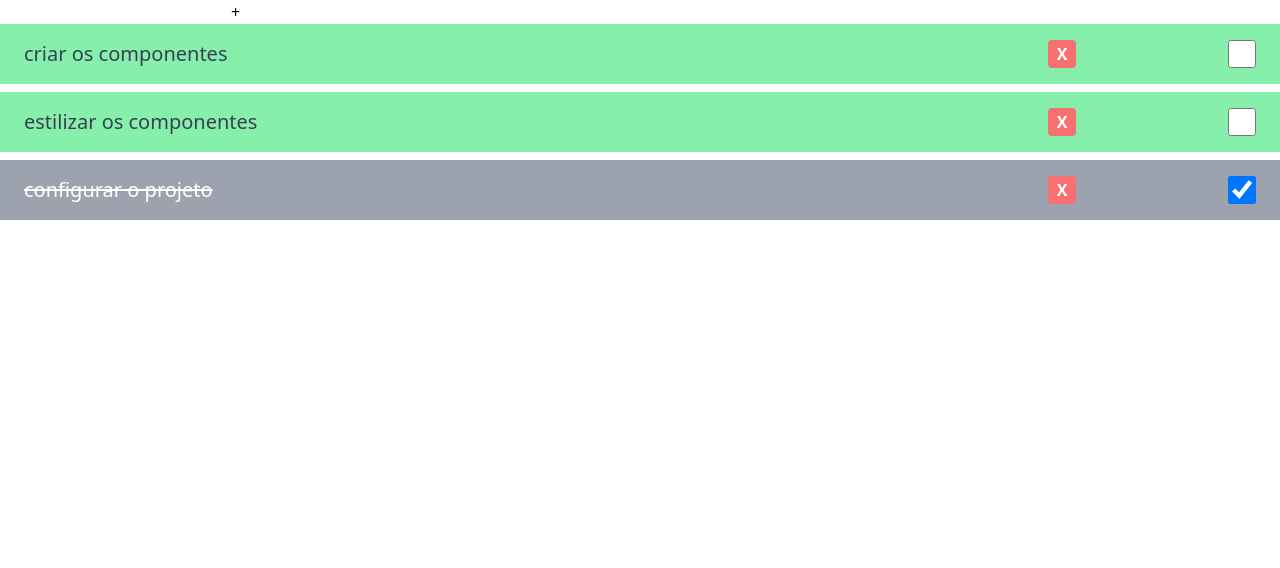
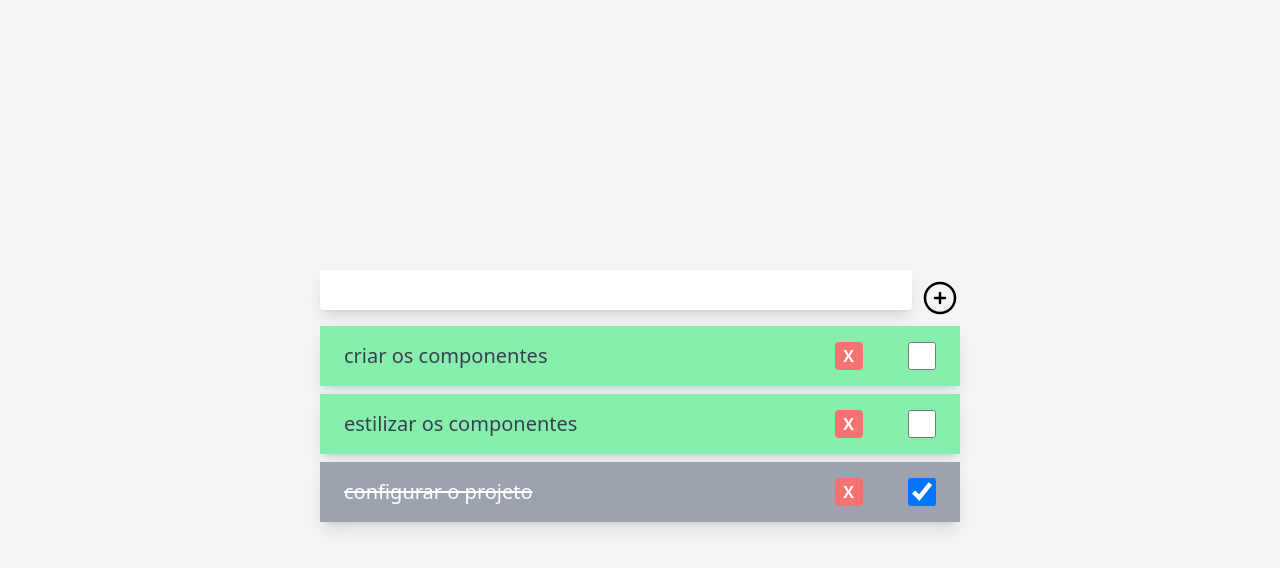
Before and after one commit to devAlexSilva/todo-tailwind, a React (Vite) app: page / in a window 1280 px wide. Shown: the top 568 px of the page. Built offline with nearby package versions, Linux system fonts and the light colour scheme.

Commit message:
style: add style to todo

```diff
--- a/src/App.tsx
+++ b/src/App.tsx
@@ -3,9 +3,9 @@ import { Todo } from "./components/todo"
 function App() {
 
   return (
-    <>
+    <div className="h-screen flex justify-center items-center bg-gray-100">
     <Todo />
-    </>
+    </div>
   )
 }
 
--- a/src/components/addTodo/index.tsx
+++ b/src/components/addTodo/index.tsx
@@ -1,4 +1,4 @@
-import { PropsAddTodo } from "../../types"
+import { PropsAddTodo } from '../../types'
 
 export const AddTodo = ({
   handleSubmitTodo,
@@ -6,15 +6,29 @@ export const AddTodo = ({
   task,
 }: PropsAddTodo) => {
   return (
-    <form onSubmit={handleSubmitTodo}>
+    <form onSubmit={handleSubmitTodo} className="flex justify-between w-full">
       <input
         type="text"
         name="test"
+        className="flex-1 rounded shadow-lg p-2 tex-gray-dark mr-2 mb-4"
         value={task}
         onChange={e => handleChangeInput(e)}
       />
       <button type="submit" aria-label="add to todo">
-        +
+        <svg
+          xmlns="http://www.w3.org/2000/svg"
+          fill="none"
+          viewBox="0 0 24 24"
+          stroke-width="1.5"
+          stroke="currentColor"
+          className="w-10 h-10"
+        >
+          <path
+            stroke-linecap="round"
+            stroke-linejoin="round"
+            d="M12 9v6m3-3H9m12 0a9 9 0 11-18 0 9 9 0 0118 0z"
+          />
+        </svg>
       </button>
     </form>
   )
--- a/src/components/row/index.tsx
+++ b/src/components/row/index.tsx
@@ -11,7 +11,7 @@ export const Row = (props: Todo) => {
   return (
     <article
       className={`
-    flex w-full p-4 mb-2 justify-between items-center
+    flex w-full min-w-full shadow-lg p-4 mb-2 justify-between items-center
     ${isCompleted ? "bg-gray-400" : "bg-green-300"}
     `}
     >
@@ -34,7 +34,7 @@ export const Row = (props: Todo) => {
         <input
           type="checkbox"
           aria-label="marcar to-do como completo"
-          className={`form-checkbox h-7 w-7`}
+          className='h-7 w-7'
           checked={isCompleted}
           onChange={() => updateTodo(id)}
         />
--- a/src/components/todo/index.tsx
+++ b/src/components/todo/index.tsx
@@ -49,18 +49,19 @@ export const Todo = () => {
   }
 
   return (
-    <section about="seção dos to-do">
+    <section about="seção dos to-do" className="w-10/12 lg:w-1/2 max-w-2xl flex flex-col items-center">
       <AddTodo
         task={task}
         handleChangeInput={handleChangeInput}
         handleSubmitTodo={handleSubmitTodo}
       />
-      <ul>
+      <ul className='w-full'>
         {todos.map(item => (
           <li key={item.id}>
             <Row {...item} deleteTodo={deleteTodo} updateTodo={updateTodo} />
           </li>
         ))}
+        {!todos[0] && <p className='mb-5 text-xl text-center text-red-500 uppercase'>adicone um to-do !!</p>}
       </ul>
     </section>
   )
```
